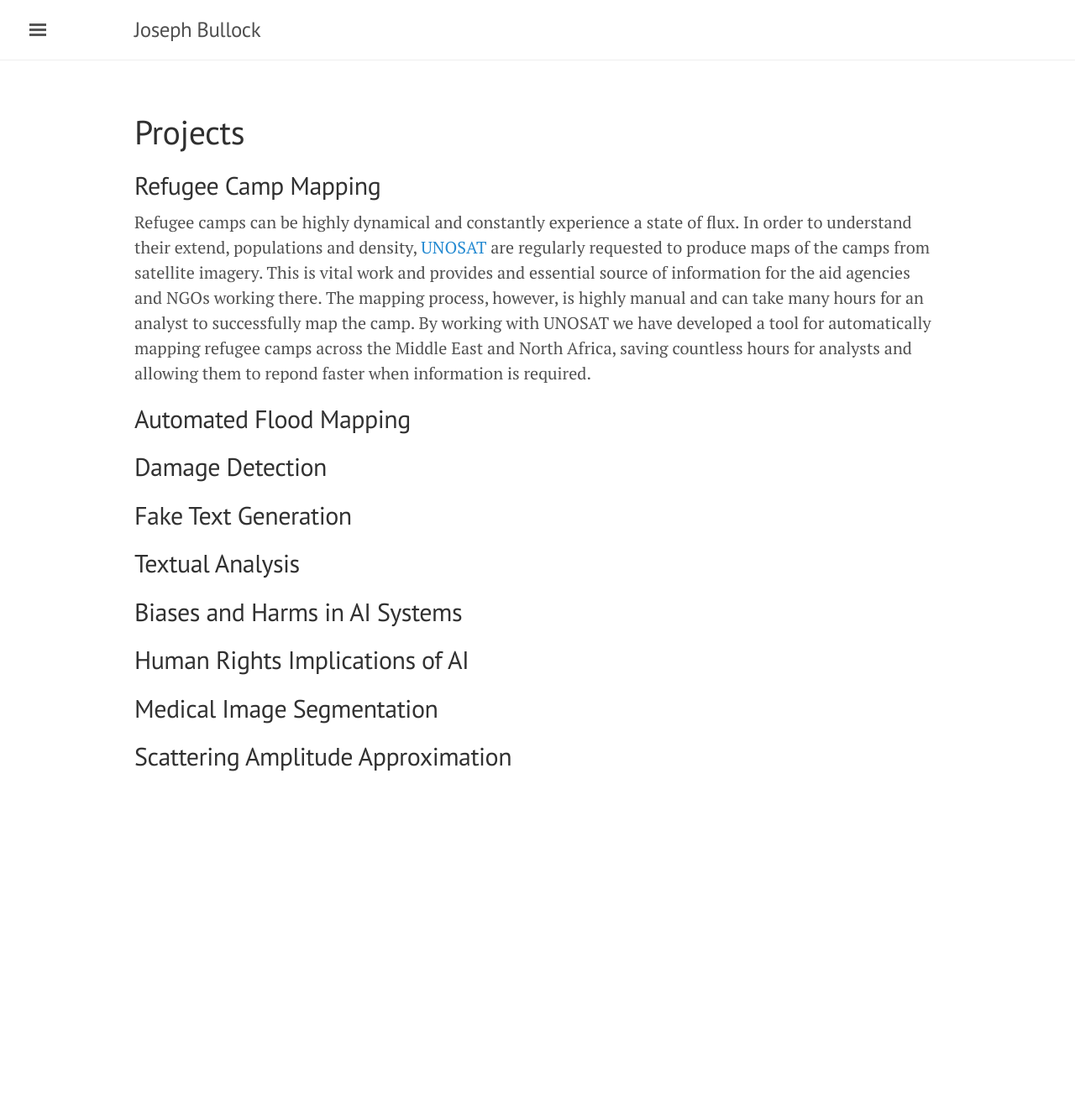
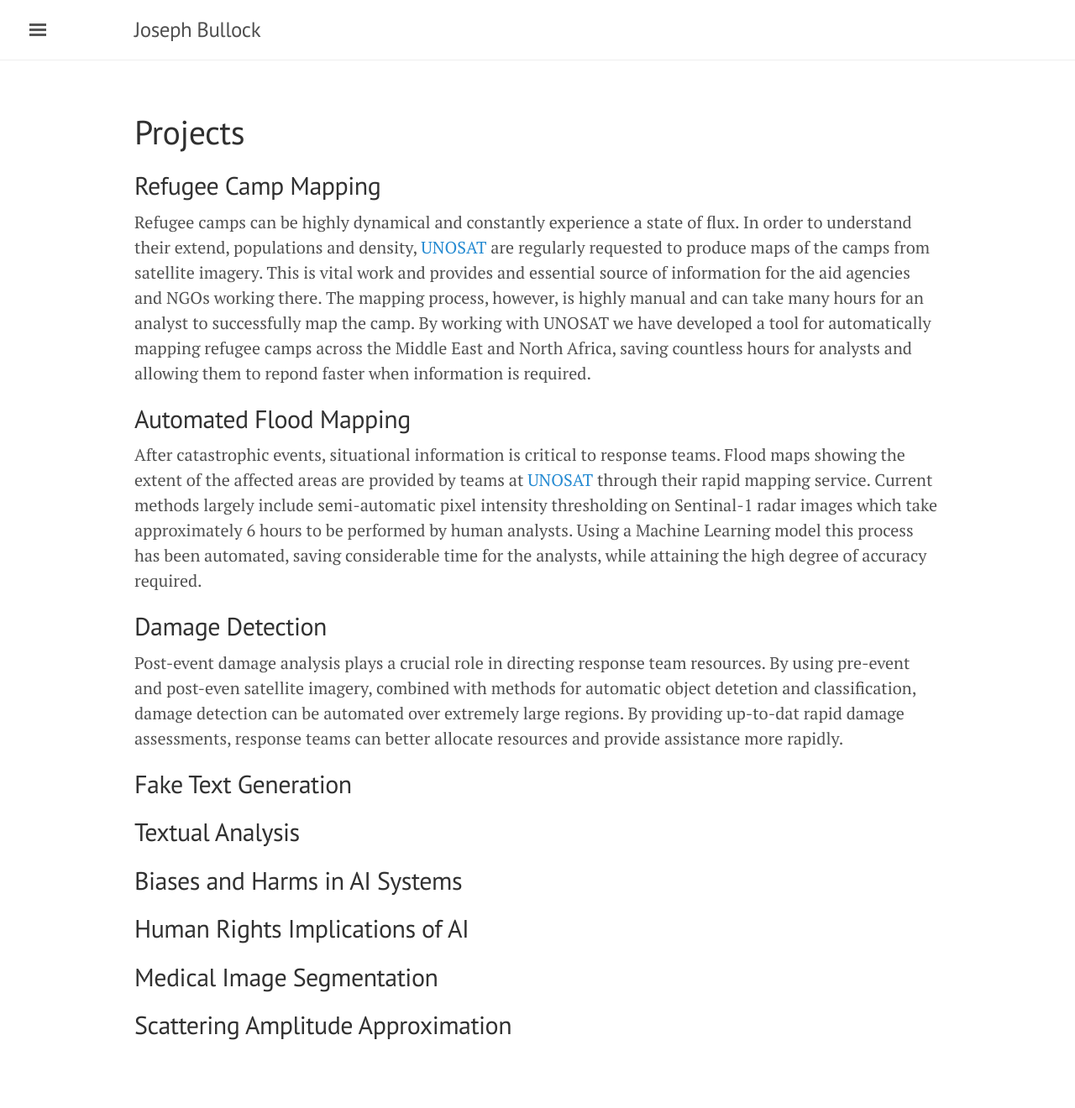
Before and after one commit to JosephPB/josephpb.github.io, a Jekyll site: the page built from projects.md, in a window 1280 px wide. Shown: the whole page at 84% size. Built offline with Jekyll 4.4.1, drawn with Linux system fonts in a browser that asks for light colours; before the commit the page ends 1000 px from its top, so only the background shows below that.

Commit message:
updated more descriptions

```diff
--- a/projects.md
+++ b/projects.md
@@ -9,7 +9,11 @@ Refugee camps can be highly dynamical and constantly experience a state of flux.
 
 ## Automated Flood Mapping
 
+After catastrophic events, situational information is critical to response teams. Flood maps showing the extent of the affected areas are provided by teams at [UNOSAT](https://unitar.org/sustainable-development-goals/satellite-analysis-and-applied-research) through their rapid mapping service. Current methods largely include semi-automatic pixel intensity thresholding on Sentinal-1 radar images which take approximately 6 hours to be performed by human analysts. Using a Machine Learning model this process has been automated, saving considerable time for the analysts, while attaining the high degree of accuracy required.
+
 ## Damage Detection
+
+Post-event damage analysis plays a crucial role in directing response team resources. By using pre-event and post-even satellite imagery, combined with methods for automatic object detetion and classification, damage detection can be automated over extremely large regions. By providing up-to-dat rapid damage assessments, response teams can better allocate resources and provide assistance more rapidly.
 
 ## Fake Text Generation
 
```
